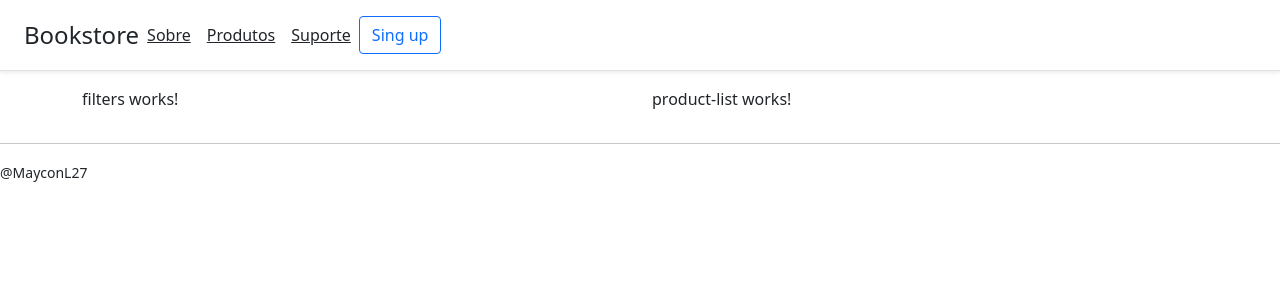
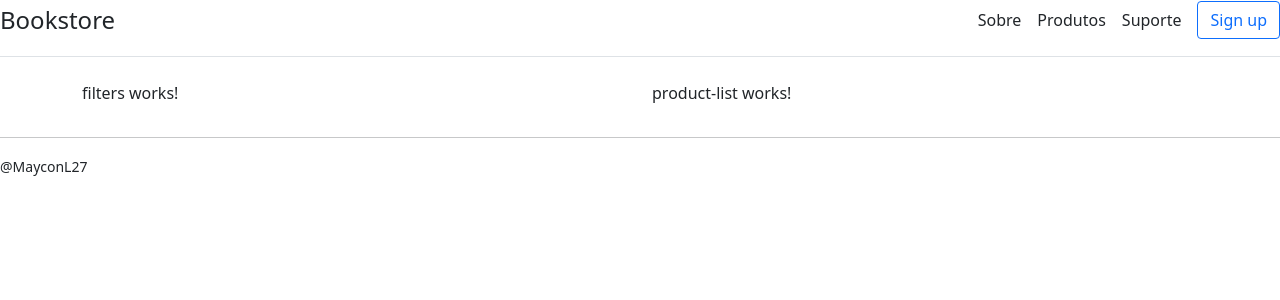
Before and after one commit to MayconL27/E-commerce-Angular, an Angular app: page / in a window 1280 px wide. Shown: the top 300 px of the page. Built offline with nearby package versions, Linux system fonts and the light colour scheme.

Commit message:
nav componente atualização basica

```diff
--- a/src/app/components/shared/nav/nav.component.html
+++ b/src/app/components/shared/nav/nav.component.html
@@ -1,10 +1,12 @@
-<div class="d-flex flex-column flex-md-row align-items-center p-3 px-md-4 mb-3 bg-white border-bottom shadow-sm">
-    <app-header></app-header>
-    <nav class="my-2 my-md-0 mr-md-3">
-      <a class="p-2 text-dark" href="#">Sobre</a>
-      <a class="p-2 text-dark" href="#">Produtos</a>
-      <a class="p-2 text-dark" href="#">Suporte</a>
+<div class="d-flex flex-column flex-md-row align-items-center pb-3 mb-4 border-bottom">
+    <a href="/" class="d-flex align-items-center text-dark text-decoration-none">
+        <app-header></app-header>
+    </a>
+
+    <nav class="d-inline-flex mt-2 mt-md-0 ms-md-auto">
+      <a class="me-3 py-2 text-dark text-decoration-none" href="#">Sobre</a>
+      <a class="me-3 py-2 text-dark text-decoration-none" href="#">Produtos</a>
+      <a class="me-3 py-2 text-dark text-decoration-none" href="#">Suporte</a>
     </nav>
-    <a class="btn btn-outline-primary" href="#">Sing up</a>
-
-  </div>
+    <a class="btn btn-outline-primary" href="#">Sign up</a>
+</div>
```
